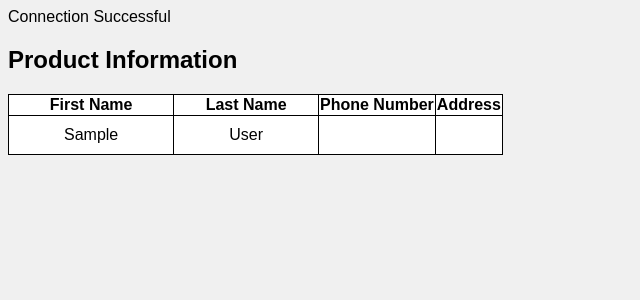
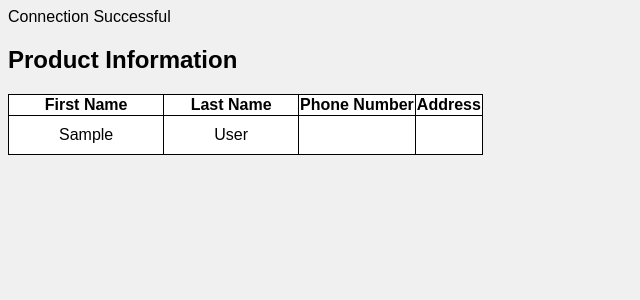
Before and after one commit to lykeenmorales/PHP_SQL_Activites, a PHP site: page /htdocs/PT5/Pages/customerpage.php in a window 1280 px wide. Shown: the top 300 px of the page, without its empty margins (0-640 px from the left). Run offline with PHP 8.4, Linux system fonts and the light colour scheme; tables that the repository leaves empty or names only in its code hold one stand-in row (values such as "Sample post"); data that the repository does not hold is empty.

Commit message:
CSS Fixing

```diff
--- a/htdocs/PT5/CSS_files/customerTable.css
+++ b/htdocs/PT5/CSS_files/customerTable.css
@@ -8,8 +8,8 @@ table, td, th {
 }
 
 .NameColumn {
-    padding-left: 55px;
-    padding-right: 55px;
+    padding-left: 50px;
+    padding-right: 50px;
     padding-top: 10px;
     padding-bottom: 10px;
 }
@@ -22,8 +22,8 @@ table, td, th {
 }
 
 #AddressColumn {
-    padding-left: 15px;
-    padding-right: 15px;
-    padding-top: 10px;
-    padding-bottom: 10px;
+    padding-left: 20px;
+    padding-right: 10px;
+    padding-top: 15px;
+    padding-bottom: 15px;
 }
--- a/htdocs/PT5/CSS_files/productTable.css
+++ b/htdocs/PT5/CSS_files/productTable.css
@@ -10,8 +10,8 @@ table, td, th {
 #DescriptionColumn {
     padding-left: 50px;
     padding-right: 50px;
-    padding-top: 10px;
-    padding-bottom: 10px;
+    padding-top: 15px;
+    padding-bottom: 15px;
 }
 
 #NameColumn {
```
